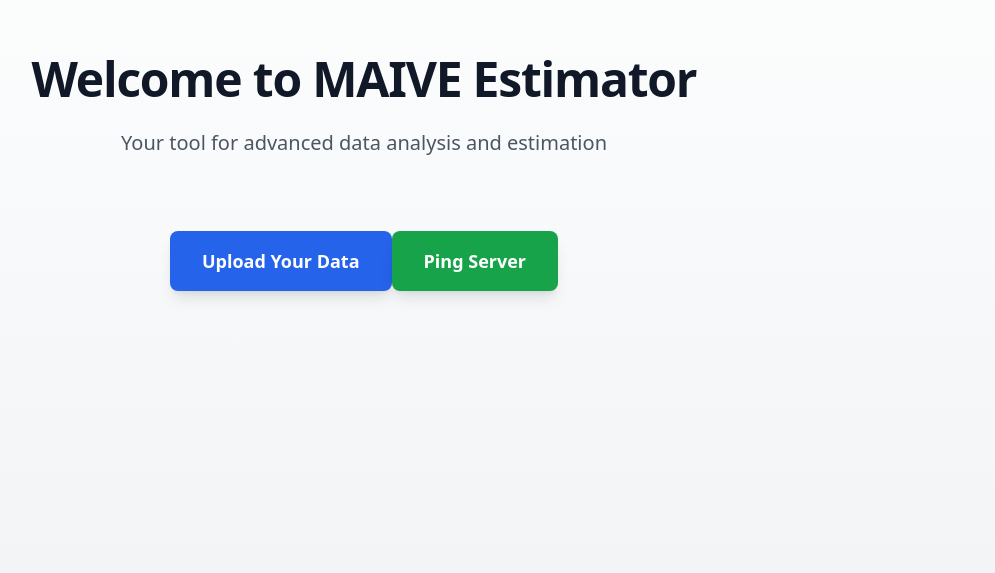
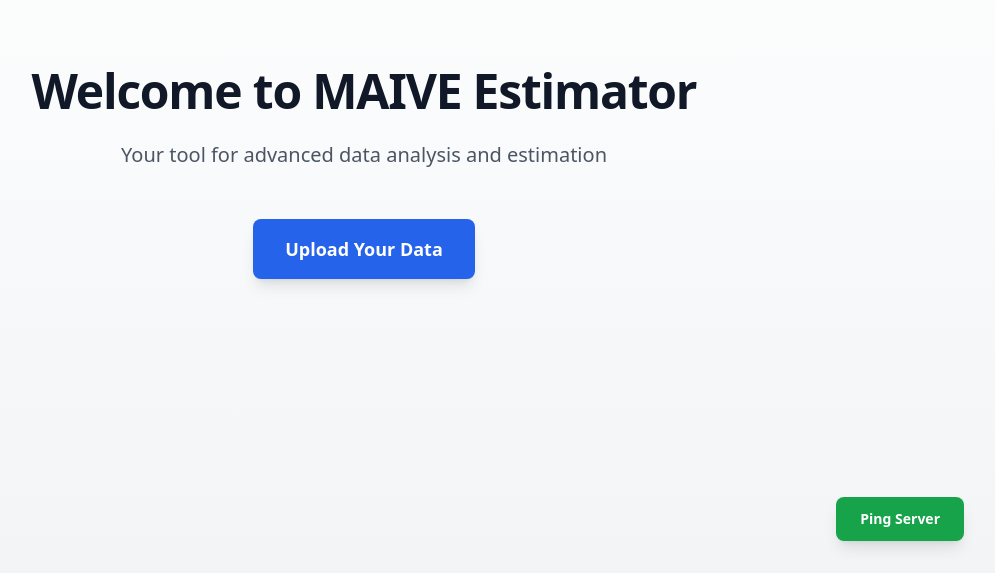
Before and after one commit to PetrCala/maive-ui, a Next.js app in the folder apps/react-ui/client/: page / in a window 1280 px wide. Shown: the part 227-800 px from the top of the page, without its empty margins (276-1271 px from the left). Built offline with nearby package versions, Linux system fonts and the light colour scheme.

Commit message:
feat: add a development server ping button

```diff
--- /dev/null
+++ b/apps/react-ui/client/src/components/PingButton.tsx
@@ -0,0 +1,30 @@
+/**
+ * A button that pings the server and alerts the user with the status and time.
+ * Only visible in development mode.
+ * @returns A button that pings the server and alerts the user with the status and time.
+ */
+export default function PingButton() {
+	if (process.env.NODE_ENV !== "development") {
+		return null
+	}
+
+	const pingServer = async () => {
+		if (!process.env.NEXT_PUBLIC_R_API_URL) {
+			alert("NEXT_PUBLIC_R_API_URL is not set")
+			return
+		}
+
+		const response = await fetch(`${process.env.NEXT_PUBLIC_R_API_URL}/ping`)
+		const data = await response.json()
+		alert(`Status: ${data.status}, Time: ${data.time}`)
+	}
+
+	return (
+		<button
+			onClick={pingServer}
+			className="fixed bottom-8 right-8 mr-2 px-6 py-3 text-sm font-semibold text-white bg-green-600 rounded-lg hover:bg-green-700 dark:bg-green-500 dark:hover:bg-green-600 transition-all duration-200 shadow-lg hover:shadow-xl transform hover:-translate-y-0.5"
+		>
+			Ping Server
+		</button>
+	)
+}
--- a/apps/react-ui/client/src/pages/index.tsx
+++ b/apps/react-ui/client/src/pages/index.tsx
@@ -1,23 +1,7 @@
+import PingButton from "@/components/PingButton"
 import Link from "next/link"
 
 export default function Home() {
-	const pingServer = async () => {
-		const response = await fetch(`${process.env.NEXT_PUBLIC_R_API_URL}/ping`)
-		const data = await response.json()
-		alert(`Status: ${data.status}, Time: ${data.time}`)
-	}
-
-	const PingButton = () => {
-		return (
-			<button
-				onClick={pingServer}
-				className="mt-6 inline-block px-8 py-4 text-lg font-semibold text-white bg-green-600 rounded-lg hover:bg-green-700 dark:bg-green-500 dark:hover:bg-green-600 transition-all duration-200 shadow-lg hover:shadow-xl transform hover:-translate-y-0.5"
-			>
-				Ping Server
-			</button>
-		)
-	}
-
 	return (
 		<main className="flex min-h-screen flex-col items-center justify-center p-24 bg-gradient-to-b from-white via-gray-50 to-gray-100 dark:from-gray-900 dark:via-gray-800 dark:to-gray-900">
 			<div className="max-w-2xl text-center">
@@ -33,8 +17,8 @@ export default function Home() {
 				>
 					Upload Your Data
 				</Link>
-				<PingButton />
 			</div>
+			<PingButton />
 		</main>
 	)
 }
```
